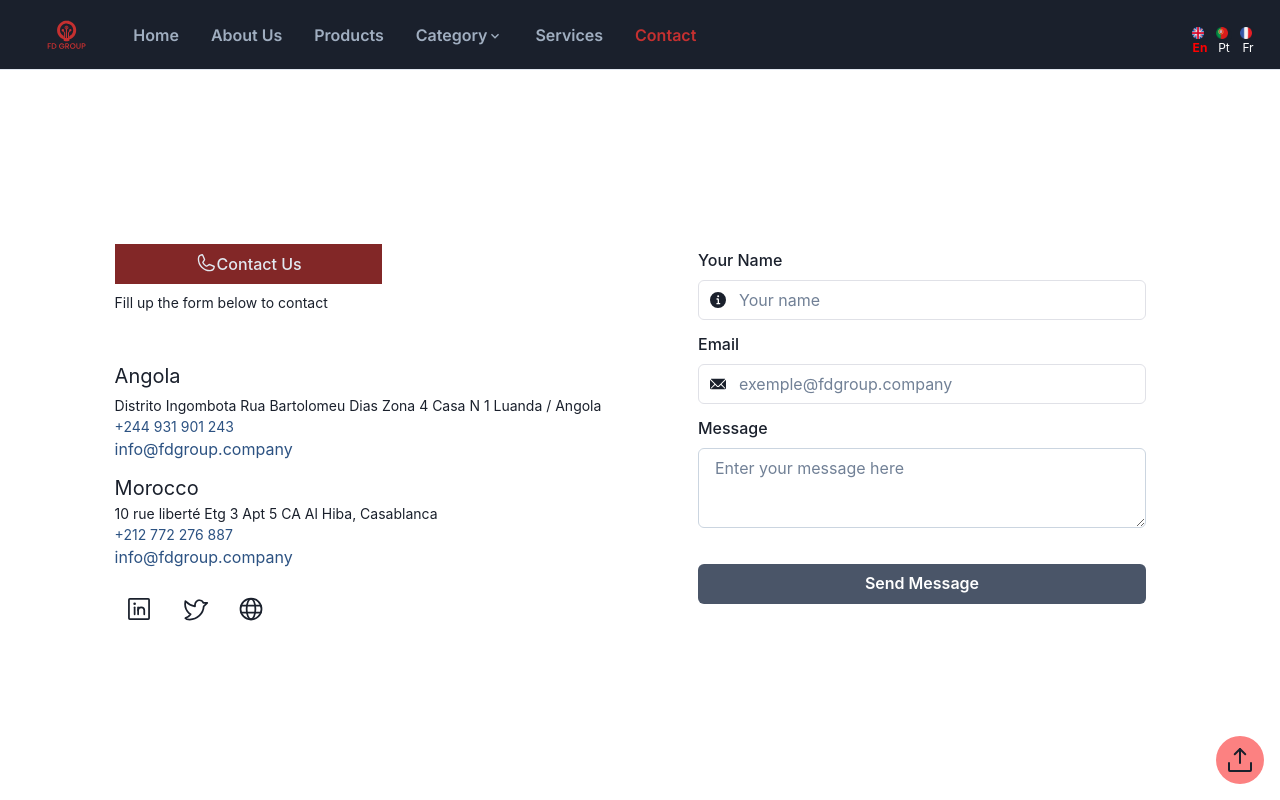
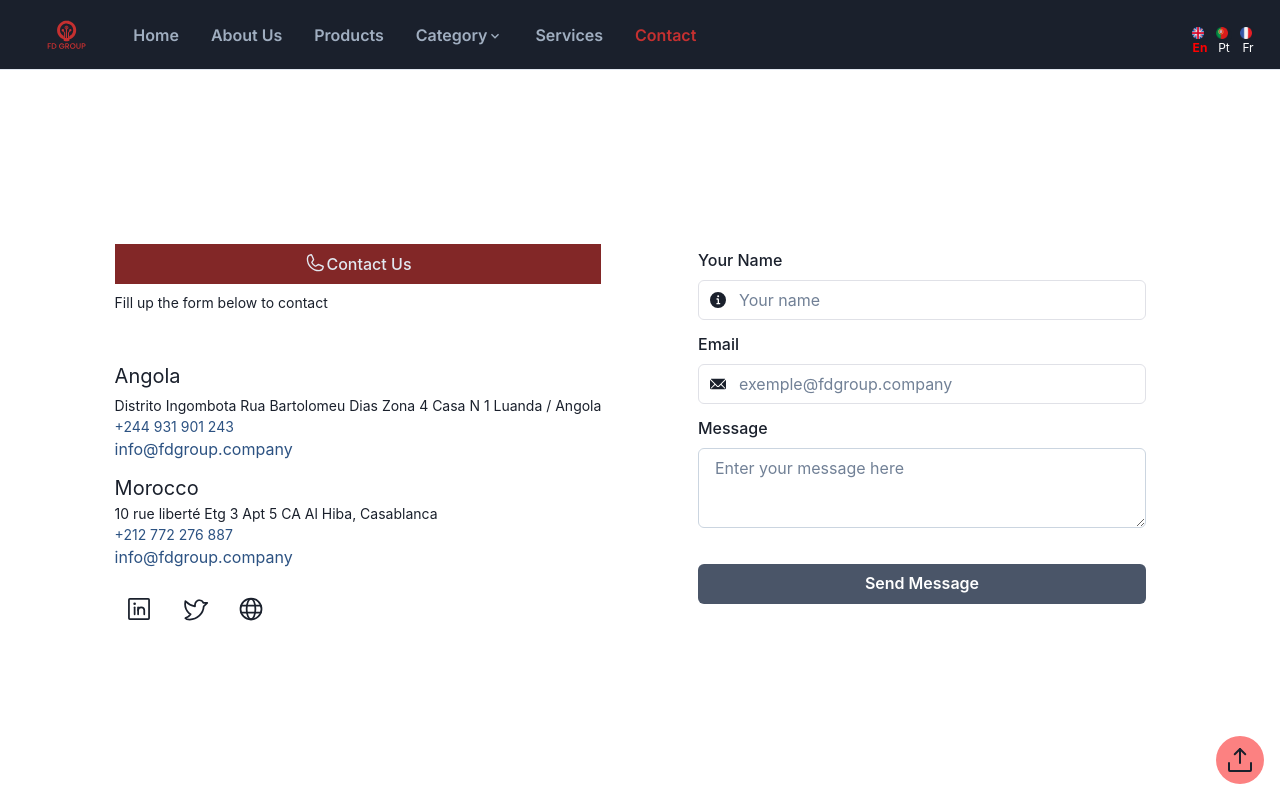
Before and after one commit to daniel-jp/fdgroup, a React (Vite) app: page /contact in a window 1280 px wide. Shown: the top 800 px of the page. Built offline with nearby package versions, Linux system fonts and the light colour scheme; a web font is replaced by a local one.

Commit message:
add newt contact and change the text

```diff
--- a/src/pages/Contact.tsx
+++ b/src/pages/Contact.tsx
@@ -162,13 +162,11 @@ const Contact: React.FC = () => {
 <Flex flex={1} align={'center'} justify={'center'}>
 
         <Box  alignItems="flex-start">
-          <VStack alignItems="flex-start">
+          <VStack alignItems="center" maxW={"full"} bg={'red.800'} >
 
-               <Text display={'flex'} fontWeight={500} fontSize={'md'} textAlign={"center"} p={2} px={20}  bg={'red.800'} color={'gray.200'}><Phone size={22} /> {t('ContactFormH')}</Text>
-               <Text fontSize={'sm'} textAlign={'start'}>{t('ContactText0')}</Text>
-
+               <Text display={'flex'}  fontWeight={500} fontSize={'md'} textAlign={"center"} p={2} px={20}  color={'gray.200'}><Phone size={22} /> {t('ContactFormH')}</Text>
             </VStack>
-
+            <Text pt={2} fontSize={'sm'} textAlign={'start'}>{t('ContactText0')}</Text>
 
                 <VStack mt={10} spacing={3} alignItems="flex-start">
                   <Box  pt={2}>
```
